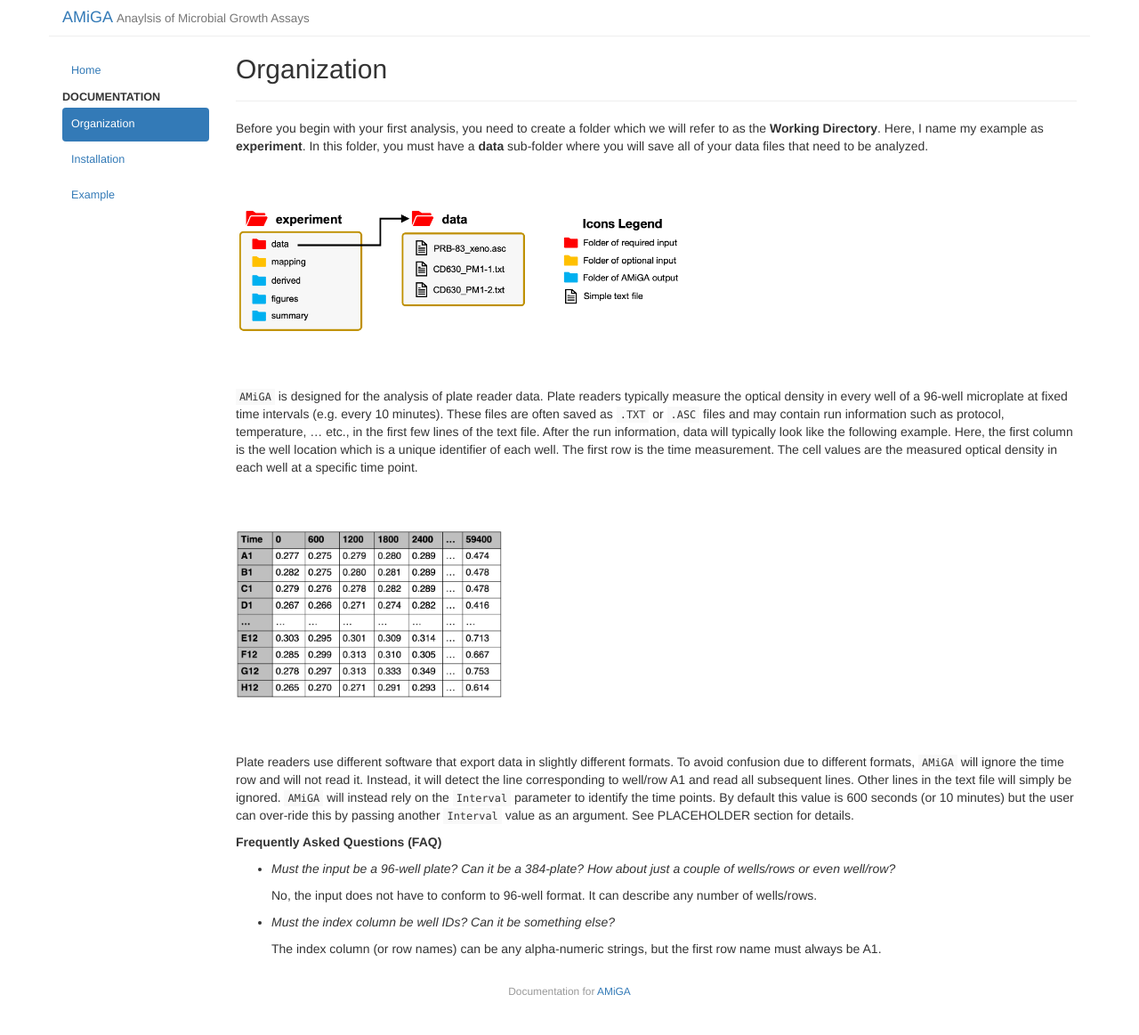
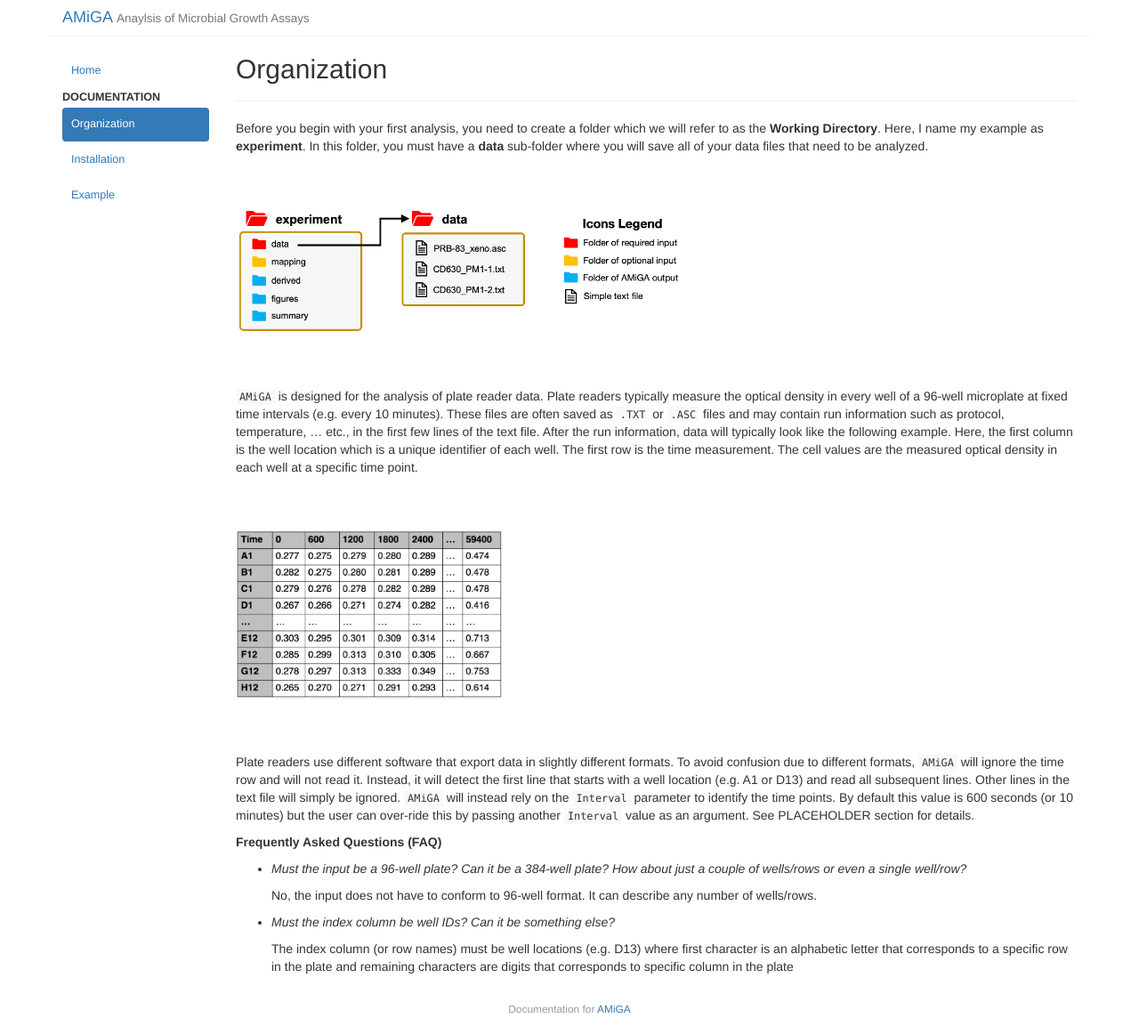
Before and after one commit to firasmidani/amiga, a Jekyll site: the page built from docs/_posts/2020-03-24-organization.md, in a window 1280 px wide. Shown: the whole page at 89% size. Built offline with Jekyll 4.4.1, drawn with Linux system fonts in a browser that asks for light colours.

Commit message:
more format details

```diff
--- a/docs/_posts/2020-03-24-organization.md
+++ b/docs/_posts/2020-03-24-organization.md
@@ -23,14 +23,14 @@ Before you begin with your first analysis, you need to create a folder which we
 
 <br /><br />
 
-Plate readers use different software that export data in slightly different formats. To avoid confusion due to different formats, `AMiGA` will ignore the time row and will not read it. Instead, it will detect the line corresponding to well/row A1 and read all subsequent lines. Other lines in the text file will simply be ignored. `AMiGA` will instead rely on the `Interval` parameter to identify the time points. By default this value is 600 seconds (or 10 minutes) but the user can over-ride this by passing another `Interval` value as an argument. See PLACEHOLDER section for details.
+Plate readers use different software that export data in slightly different formats. To avoid confusion due to different formats, `AMiGA` will ignore the time row and will not read it. Instead, it will detect the first line that starts with a well location (e.g. A1 or D13) and read all subsequent lines. Other lines in the text file will simply be ignored. `AMiGA` will instead rely on the `Interval` parameter to identify the time points. By default this value is 600 seconds (or 10 minutes) but the user can over-ride this by passing another `Interval` value as an argument. See PLACEHOLDER section for details.
 
 __Frequently Asked Questions (FAQ)__
 
-- *Must the input be a 96-well plate? Can it be a 384-plate? How about just a couple of wells/rows or even well/row?*
+- *Must the input be a 96-well plate? Can it be a 384-well plate? How about just a couple of wells/rows or even a single well/row?*
 
     No, the input does not have to conform to 96-well format. It can describe any number of wells/rows.
 
 - *Must the index column be well IDs? Can it be something else?*
 
-    The index column (or row names) can be any alpha-numeric strings, but the first row name must always be A1.
+    The index column (or row names) must be well locations (e.g. D13) where first character is an alphabetic letter that corresponds to a specific row in the plate and remaining characters are digits that corresponds to specific column in the plate
```
